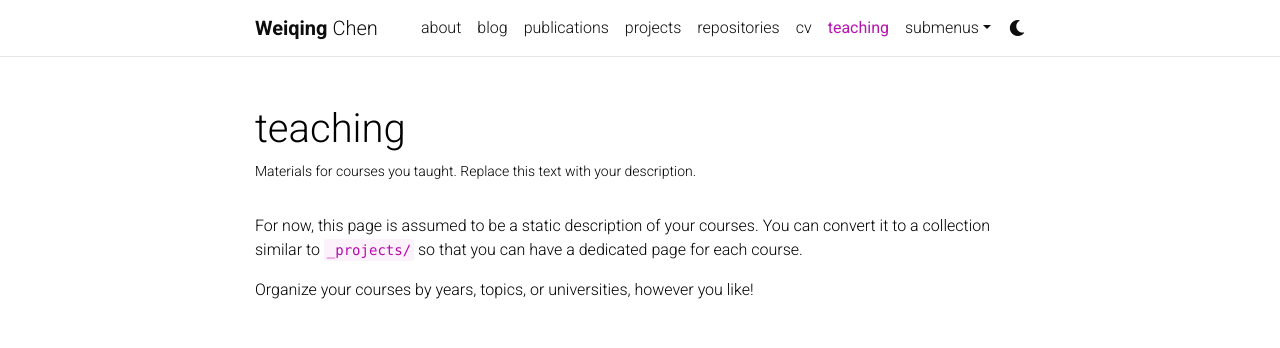
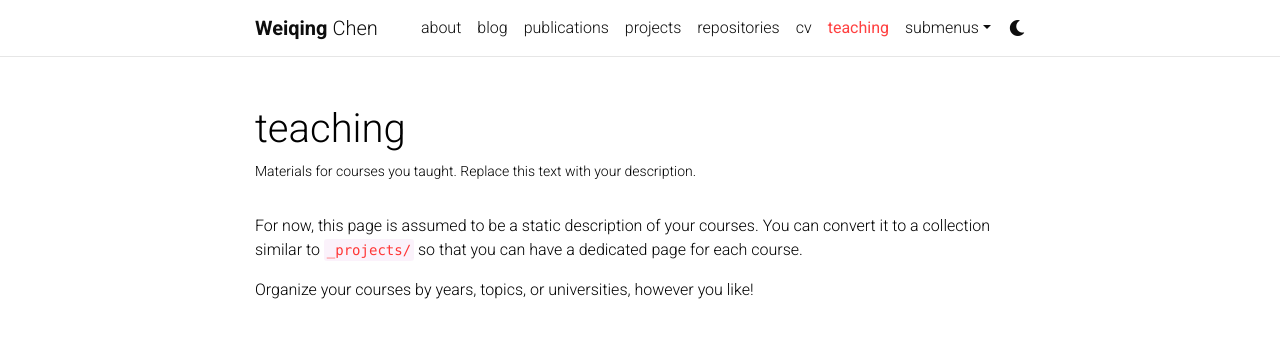
Before and after one commit to osakemon/osakemon.github.io, a Jekyll site: the page built from _pages/teaching.md, in a window 1280 px wide. Shown: the top 348 px of the page. Built offline with Jekyll 4.4.1, drawn with Linux system fonts in a browser that asks for light colours; comment, search, counter and statistics services are not loaded; a style sheet for code colours, icons or effects is not loaded.

Commit message:
change color

```diff
--- a/_sass/_themes.scss
+++ b/_sass/_themes.scss
@@ -7,8 +7,8 @@
   --global-code-bg-color: #{$code-bg-color-light};
   --global-text-color: #{$black-color};
   --global-text-color-light: #{$grey-color};
-  --global-theme-color: #{$purple-color};
-  --global-hover-color: #{$purple-color};
+  --global-theme-color: #{$red-color};
+  --global-hover-color: #{$red-color};
   --global-footer-bg-color: #{$grey-color-dark};
   --global-footer-text-color: #{$grey-color-light};
   --global-footer-link-color: #{$white-color};
```
Also changed, not shown: _pages/about.md (+2 -3 lines).
